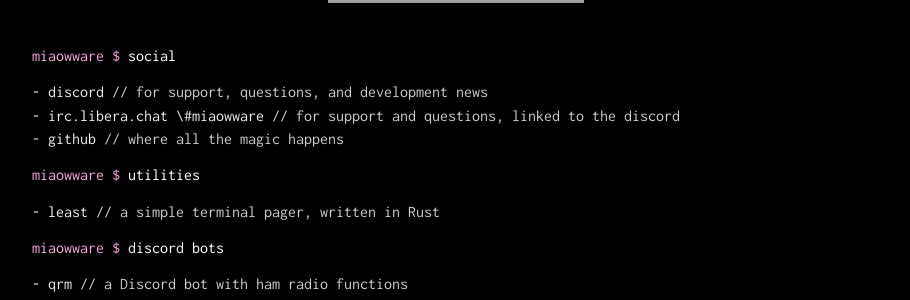
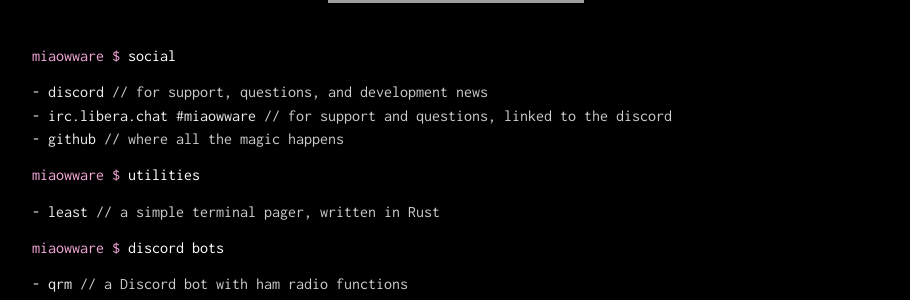
Before and after one commit to miaowware/miaow.io, a Jekyll site: the page built from index.html, in a window 1280 px wide. Shown: the part 279-579 px from the top of the page, without its empty margins (184-1094 px from the left). Built offline with Jekyll 4.4.1, drawn with Linux system fonts in a browser that asks for light colours; grey boxes are pictures that could not be loaded.

```diff
--- a/_data/content.yml
+++ b/_data/content.yml
@@ -2,7 +2,7 @@ social:
     - title: discord
       description: for support, questions, and development news
       url: https://discord.gg/SwyjdDN
-    - title: irc.libera.chat \#miaowware
+    - title: "irc.libera.chat #miaowware"
       description: for support and questions, linked to the discord
       url: https://web.libera.chat/?channel=#miaowware
     - title: github
```
